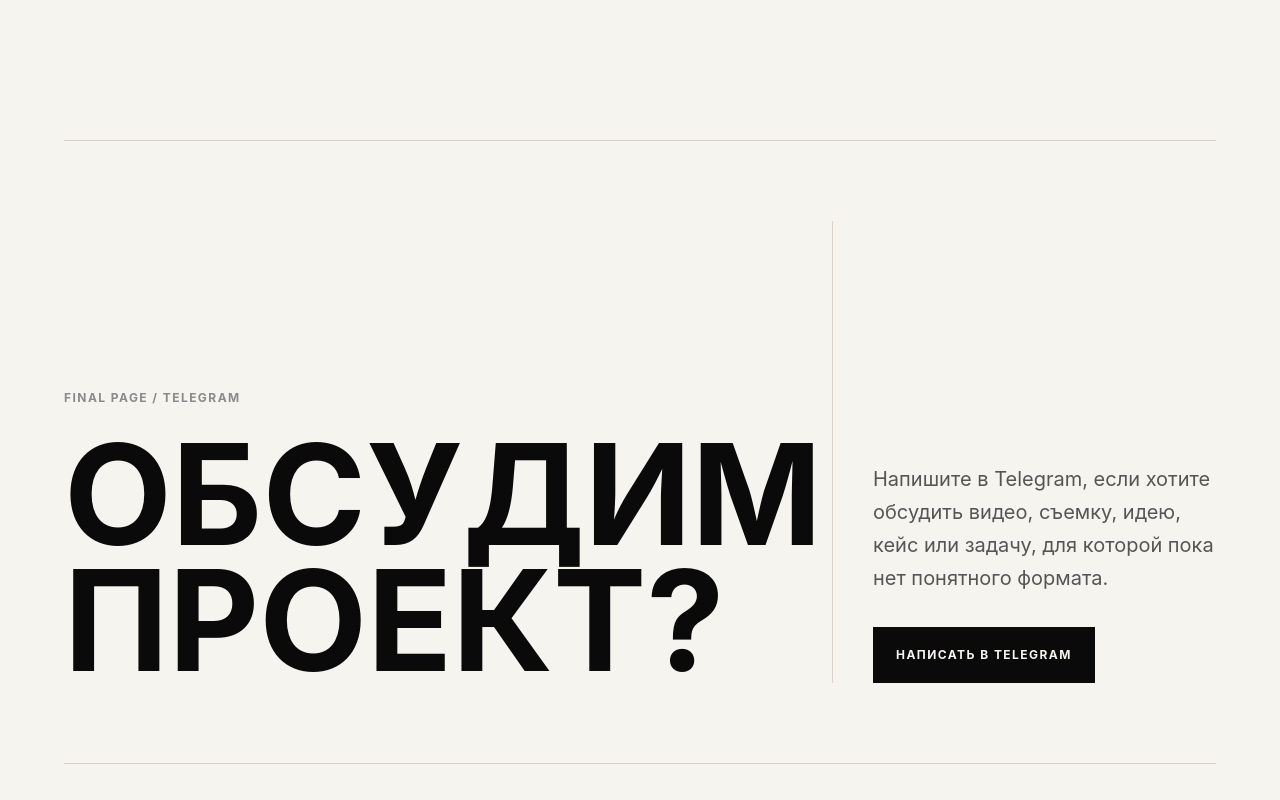
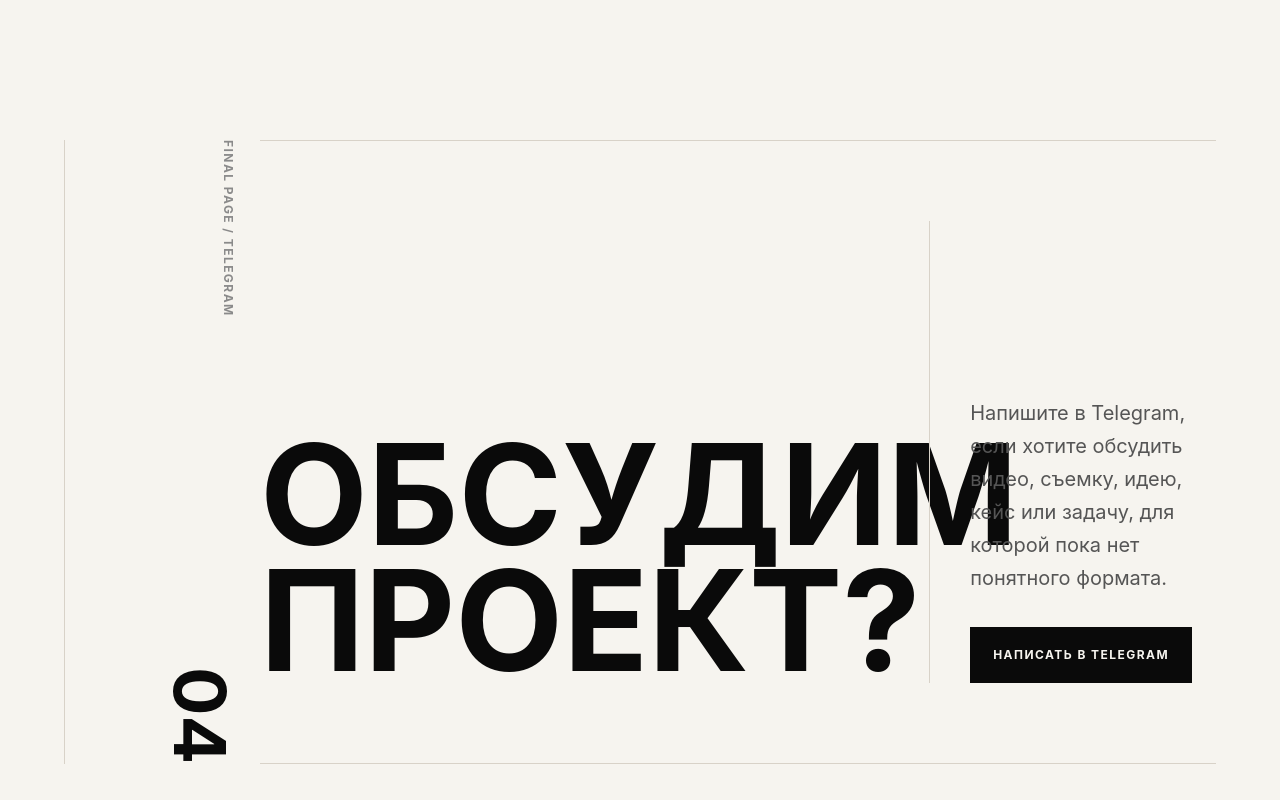
Before and after one commit to thisisryabov/8Units-site, a Next.js app: page / in a window 1280 px wide. Shown: the part 6550-7350 px from the top of the page. Built offline with nearby package versions, Linux system fonts and the light colour scheme.

Commit message:
Deepen editorial visual design

```diff
--- a/components/Contact.tsx
+++ b/components/Contact.tsx
@@ -1,9 +1,16 @@
 export function Contact() {
   return (
     <section id="contact" className="section-shell scroll-mt-24 pb-12">
-      <div className="grid min-h-[78svh] border-y border-[#D8D2C8] py-12 lg:grid-cols-12 lg:py-20">
-        <div className="lg:col-span-8 lg:self-end">
-          <p className="meta-label mb-6">FINAL PAGE / TELEGRAM</p>
+      <div className="grid gap-10 lg:grid-cols-12 lg:gap-6">
+        <div className="section-rail lg:col-span-2">
+          <p className="meta-label">FINAL PAGE / TELEGRAM</p>
+          <p className="text-5xl font-bold leading-none text-[#0A0A0A] lg:text-7xl">
+            04
+          </p>
+        </div>
+
+        <div className="grid min-h-[78svh] border-y border-[#D8D2C8] py-12 lg:col-span-10 lg:grid-cols-10 lg:py-20">
+          <div className="lg:col-span-7 lg:self-end">
             <h2 className="section-title">
               ОБСУДИМ
               <br />
@@ -11,7 +18,7 @@ export function Contact() {
             </h2>
           </div>
 
-        <div className="mt-14 flex flex-col justify-end gap-8 border-t border-[#D8D2C8] pt-8 lg:col-span-4 lg:mt-0 lg:border-l lg:border-t-0 lg:pl-10 lg:pt-0">
+          <div className="mt-14 flex flex-col justify-end gap-8 border-t border-[#D8D2C8] pt-8 lg:col-span-3 lg:mt-0 lg:border-l lg:border-t-0 lg:pl-10 lg:pt-0">
             <p className="section-copy">
               Напишите в Telegram, если хотите обсудить видео, съемку, идею, кейс
               или задачу, для которой пока нет понятного формата.
@@ -21,6 +28,7 @@ export function Contact() {
             </a>
           </div>
         </div>
+      </div>
     </section>
   );
 }
```
Lines whose indentation alone changed are shown as unchanged.
